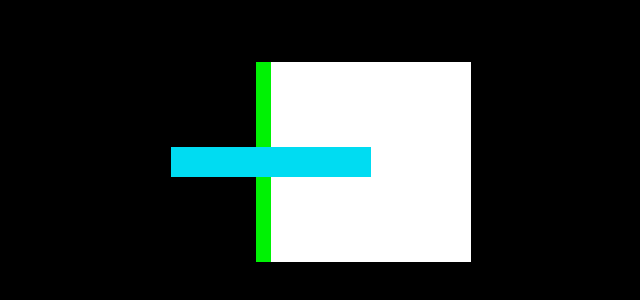
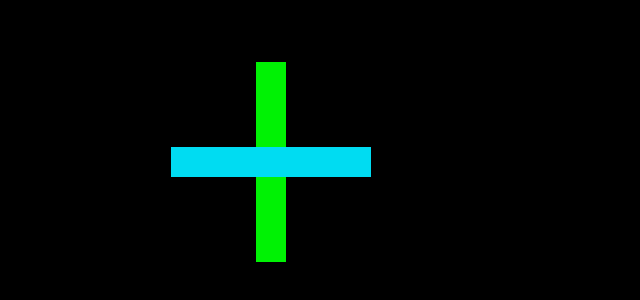
Before and after one commit to IcaroRubem/Cubo-Magico, a plain HTML site: page index.html in a window 1280 px wide. Shown: the part 238-538 px from the top of the page, without its empty margins (369-1009 px from the left). Drawn offline with Linux system fonts and the light colour scheme.

Commit message:
update css/style.css

```diff
--- a/css/style.css
+++ b/css/style.css
@@ -52,5 +52,5 @@ body {
     aspect-ratio: 1/1;
     background-color: #ffffff;
     transform-origin: 50% 50%;
-    transform: translateX(50%);
+    transform: translateX(50%) rotateX(90deg);
 }
```
